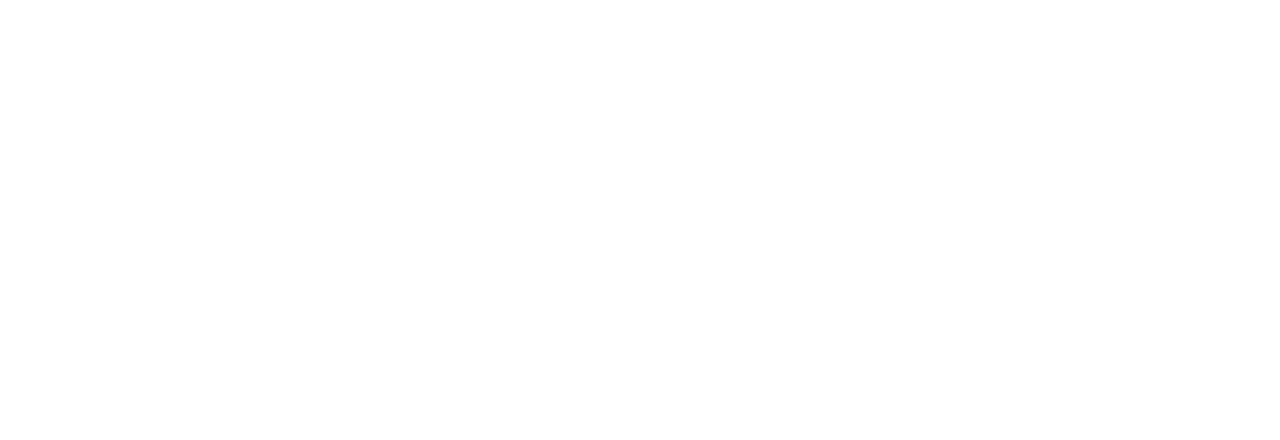
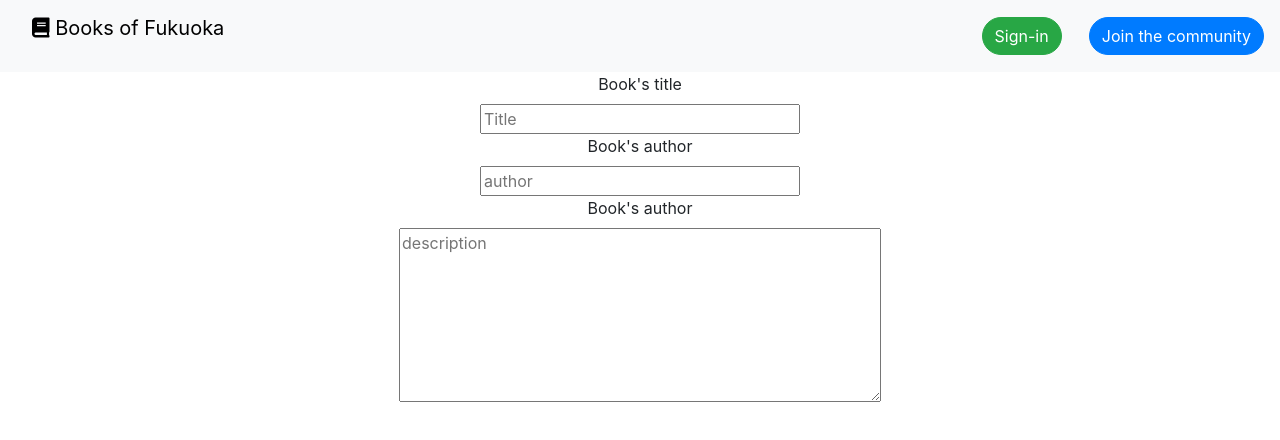
Before and after one commit to adriben/fukubook, a Vue app in the folder client/: page /addBook in a window 1280 px wide. Before the commit this address had no page. Shown: the top 440 px of the page. Built offline with nearby package versions, Linux system fonts and the light colour scheme.

Commit message:
creation de la page pour ajouter un livre a la db

```diff
--- a/client/src/components/TheHeader.vue
+++ b/client/src/components/TheHeader.vue
@@ -29,16 +29,17 @@
               </router-link>
               <li>
                 <router-link to="/login">
-                <button class="btn btn-primary">Join the community</button>
+                  <button class="btn btn-primary">Join the community</button>
                 </router-link>
               </li>
             </ul>
-            <ul v-else>
+            <ul v-else class="loggedIn">
+              <li class="pr-3">Welcome {{ this.$store.state.user.username }}</li>
               <li>
-                hello {{ this.$store.state.user.username }}
+                <router-link to="/addBook">
+                  <button class="btn btn-danger">+ Add your book</button>
+                </router-link>
               </li>
-
-
             </ul>
           </div>
         </nav>
@@ -83,6 +84,7 @@ header {
   }
   ul {
     margin-right: 0;
+
   }
   li {
     padding-left: 0.7rem;
@@ -90,5 +92,8 @@ header {
   .navbar-expand-lg .navbar-collapse {
     justify-content: flex-end;
   }
+  .loggedIn{
+    display: flex;
+  }
 }
 </style>
--- a/client/src/router/index.js
+++ b/client/src/router/index.js
@@ -2,6 +2,7 @@ import { createRouter, createWebHistory } from "vue-router";
 import Home from "../views/Home.vue";
 import SignIn from "../views/SignIn.vue";
 import Login from "../views/Login.vue";
+import AddBook from "../views/AddBook.vue";
 
 const routes = [
   {
@@ -19,6 +20,11 @@ const routes = [
     name: "Login",
     component: Login,
   },
+  {
+    path: "/addBook",
+    name: "AddBook",
+    component: AddBook,
+  },
 ];
 
 const router = createRouter({
--- /dev/null
+++ b/client/src/views/AddBook.vue
@@ -0,0 +1,68 @@
+<template>
+  <div>
+    <TheHeader />
+    <div>
+        <form action="" class="form">
+            <label for="title">Book's title</label>
+          <input
+            type="text"
+            placeholder="Title"
+            v-model="title"
+            name="title"
+            id="title"
+            required
+          />
+          <label for="author">Book's author</label>
+          <input
+            type="text"
+            placeholder="author"
+            v-model="author"
+            name="author"
+            id="author"
+            required
+          />
+          <label for="author">Book's author</label>
+          <textarea
+          rows="7"
+          cols="45"
+            placeholder="description"
+            v-model="description"
+            name="description"
+            id="description"
+            required
+          />
+
+        </form>
+    </div>
+  </div>
+</template>
+
+<script>
+import TheHeader from "../components/TheHeader.vue";
+
+export default {
+  name: "SignIn",
+  components: {
+    TheHeader,
+  },
+  data (){
+      return {
+        title: '',
+        author: "",
+        description: ""
+      }
+  }
+}
+</script>
+<style lang="scss">
+.form{
+    display: flex;
+    flex-direction: column;
+    justify-content: center;
+    align-items: center;
+    input{
+        width: 20rem;
+    }
+}
+
+</style>
--- a/client/src/views/Home.vue
+++ b/client/src/views/Home.vue
@@ -13,22 +13,23 @@
 
       <ul>
         <li v-for="book in this.books" :key="book.title">
-
           <div>
             <div class="card mt-3 container mb-3">
-        <img src="../assets/noImage.png" alt="book image" class="bookImage">
+              <img
+                src="../assets/noImage.png"
+                alt="book image"
+                class="bookImage"
+              />
 
               <div class="card-body mt-0">
                 <div class="card-title">
-            <h3>{{book.title }}</h3>
+                  <h3>{{ book.title }}</h3>
                   <h4>( {{ book.author }})</h4>
                 </div>
                 <p class="card-text mt-5">
-            {{ book.description}}
+                  {{ book.description }}
                 </p>
-          <div>
-
-          </div>
+                <div></div>
               </div>
             </div>
           </div>
@@ -62,9 +63,6 @@
       left: 1px;
     }
   }
-
-
-
 }
 
 .card {
@@ -74,7 +72,7 @@
   border: 1px solid grey;
 }
 
-.bookImage{
+.bookImage {
   height: 300px;
 }
 </style>
--- a/client/src/views/Login.vue
+++ b/client/src/views/Login.vue
@@ -49,15 +49,14 @@ export default {
     };
   },
   methods: {
-      logIn: async function(event) {
-          event.preventDefault();
-          this.$store.dispatch('logIn', {
-             email: this.email,
-             password: this.password
-          })
-
-      }
-  }
+    logIn: async function (event) {
+      event.preventDefault();
+      this.$store.dispatch("logIn", {
+        email: this.email,
+        password: this.password,
+      });
+    },
+  },
 };
 </script>
 
--- a/client/src/views/SignIn.vue
+++ b/client/src/views/SignIn.vue
@@ -86,12 +86,11 @@ export default {
         this.confirmedPassword === this.password
       ) {
         console.log(this.username);
-        this.$store
-        .dispatch("createAccount", {
+        this.$store.dispatch("createAccount", {
           email: this.email,
           username: this.username,
-          password: this.password
-        })
+          password: this.password,
+        });
       }
     },
   },
```
Also changed, not shown: client/src/store/index.js (+18 -15 lines), 1 other file (tests, documents, lock files or other folders). Lines whose indentation alone changed are shown as unchanged.
